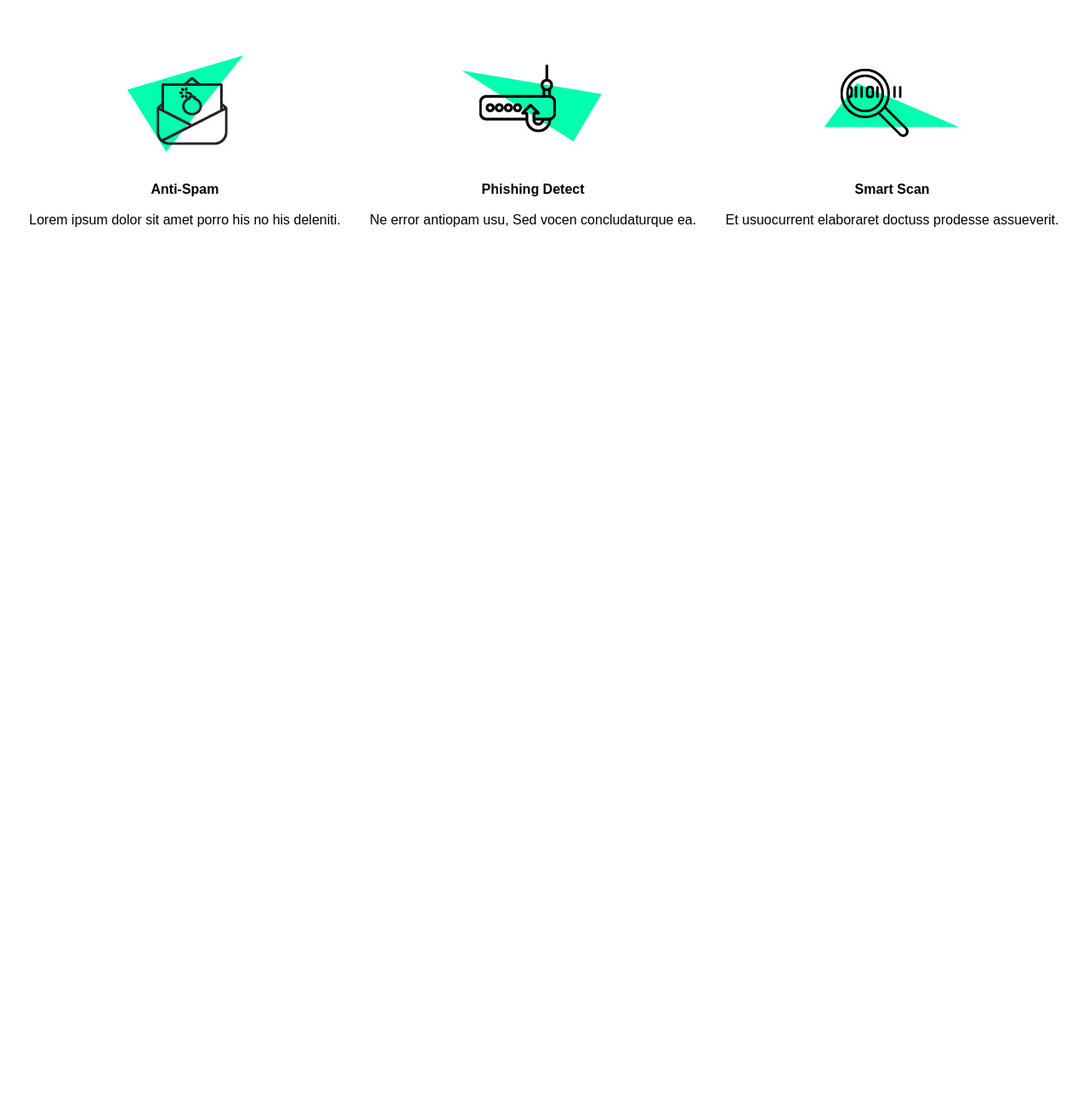
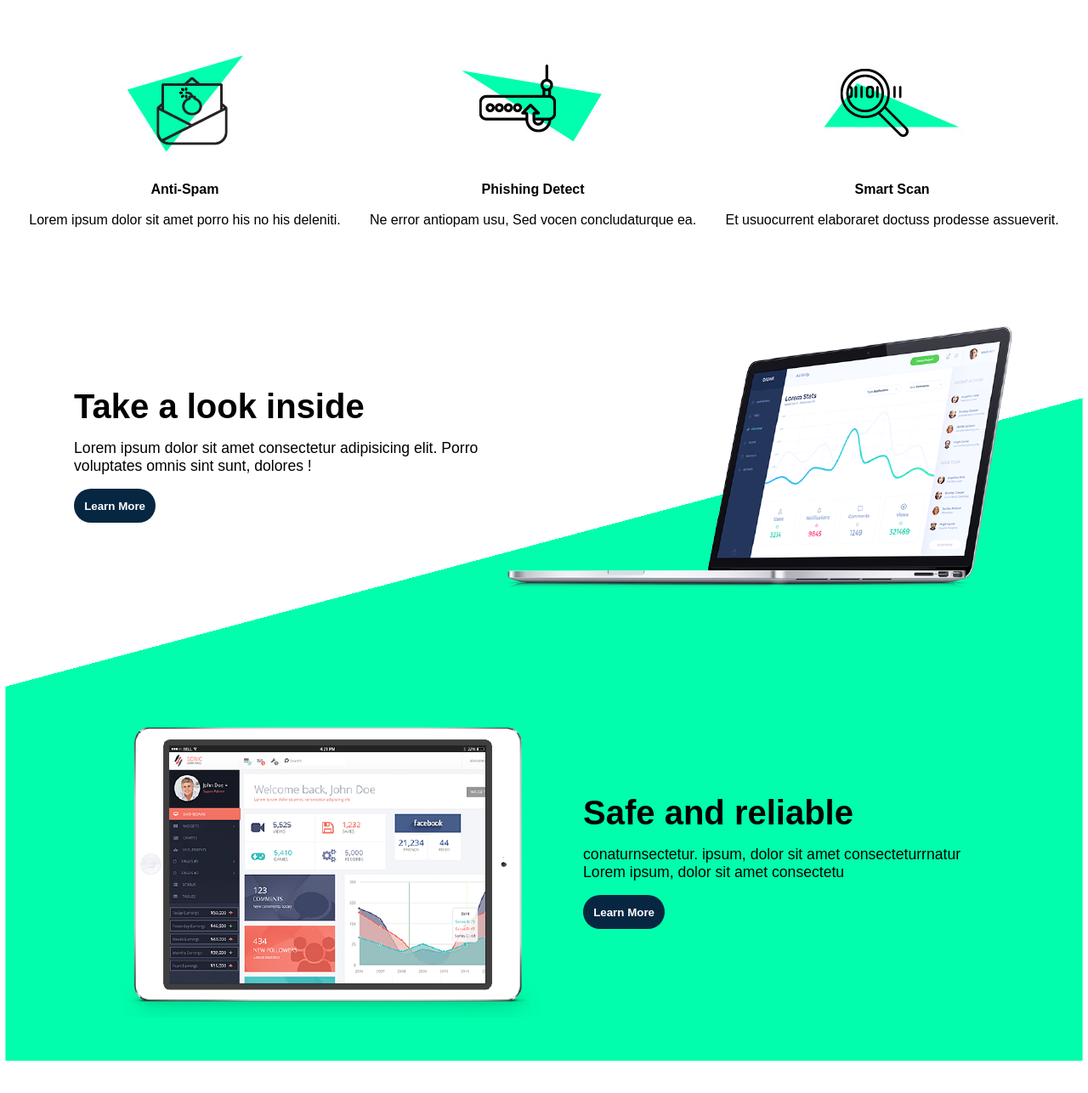
Before and after one commit to Ashly-Angelina/Proyecto-Atlas, a plain HTML site: page index.html in a window 1280 px wide. Shown: the part 704-1990 px from the top of the page at 85% size. Before the commit the page ends 972 px from the top, so only its background shows below. Drawn offline with Linux system fonts and the light colour scheme.

Commit message:
third container and info finish

```diff
--- a/Styles/styles.css
+++ b/Styles/styles.css
@@ -53,3 +53,60 @@ header{
     justify-content:space-evenly;
     text-align: center;
 }
+.section-1{
+    width: 100%;
+    height: 70rem;
+    display: flex;
+    justify-content: center;
+}
+.trapecio{
+    display: flex;
+    align-items: center;
+    justify-content: center;
+    flex-direction: column;
+    gap: 90px;
+    padding: 50px 0 50px 0;
+    margin-top: 20px;
+    width: 99vw;
+    height: 60rem;
+    background: linear-gradient(165deg,white 40%, #00FEAC 0%);
+    clip-path: polygon(0 0, 100% 0, 100% 100%, 0% 100%);
+}
+.container-section-1{
+    width: 100%;
+    height: 50%;
+    display: flex;
+    justify-content: center;
+    align-items: center;
+    margin-top: 2rem;
+}
+.container-text-1 {
+    width: 40%;
+    height: 50%;
+    display: flex;
+    flex-direction: column;
+}
+  .container-text-1 > h3{
+    font-weight: 740;
+    font-size: 2.5rem;
+    color: rgb(0, 0, 0);
+}
+  .container-text-1 > p{
+    font-size: 1.1rem;
+    color: rgb(0, 0, 0);
+    margin-top: 1rem;
+}
+  .container-text-1 > p > span{
+    display: block;
+}
+  .container-text-1 > button{
+    margin-top: 1rem;
+    height: 2.5rem;
+    width: 6rem;
+    border-radius: 20px;
+    border: none;
+    text-decoration: none;
+    background-color: rgb(7, 38, 65);
+    color: rgb(255, 255, 255);
+    font-weight: 650;
+}
--- a/index.html
+++ b/index.html
@@ -3,7 +3,7 @@
 <head>
     <meta charset="UTF-8">
     <meta name="viewport" content="width=device-width, initial-scale=1.0">
-    <title>WEB ATLAS</title>
+    <title>Atlas Web</title>
     <link rel="stylesheet" href= "Styles/styles.css">
 </head>
 <body>
@@ -14,7 +14,7 @@
         <div class="text1"><p> Get Early Access </p></div>
     <section class="content-info">
         <h1 class="title">A New Way <br> To Start Business </h1>
-        <p class="text-header"> Lorem ipsum dolor sit amet consectetur, adipisicing elit. Facere ipsam, ea, praesentium reprehenderit tempora molestiae <br> quisquam debitis numquam placeat illum veritatis necessitatibus? Illo quidem sunt culpa amet doloribus laudantium velit lorem ipsum .</p>
+        <p class="text-header"> Lorem ipsum dolor sit amet consectetur, adipisicing elit.</p>
         <div> <button class="button-1"> <strong> Get Started </strong></button> </div>
     </section>
     </header>
@@ -41,5 +41,29 @@
             <p>Et usuocurrent elaboraret doctuss prodesse assueverit.</p>
         </div>
     </div>
+    <section  class="section-1">
+        <div class="trapecio">
+            <div class="container-section-1">
+                <div class="container-text-1">
+                  <h3>Take a look inside</h3>
+                  <p>Lorem ipsum dolor sit amet consectetur adipisicing elit. Porro voluptates omnis sint sunt, dolores !</p>
+                  <button>Learn More</button>
+                </div>
+                <div class="container-img">
+                   <img src="Assets/Images/feature-1.png" alt="">
+                </div>
+             </div>
+             <div class="container-section-1">
+              <div class="container-img">
+                <img src="Assets/Images/feature-2.png" alt="">
+              </div>
+              <div class="container-text-1">
+                <h3>Safe and reliable</h3>
+                <p><span>conaturnsectetur.  ipsum, dolor sit amet consecteturrnatur</span>Lorem ipsum, dolor sit amet consectetu </p>
+                <button>Learn More</button>
+              </div>
+            </div>
+        </div>
+      </section>
 </body>
 </html>
```
